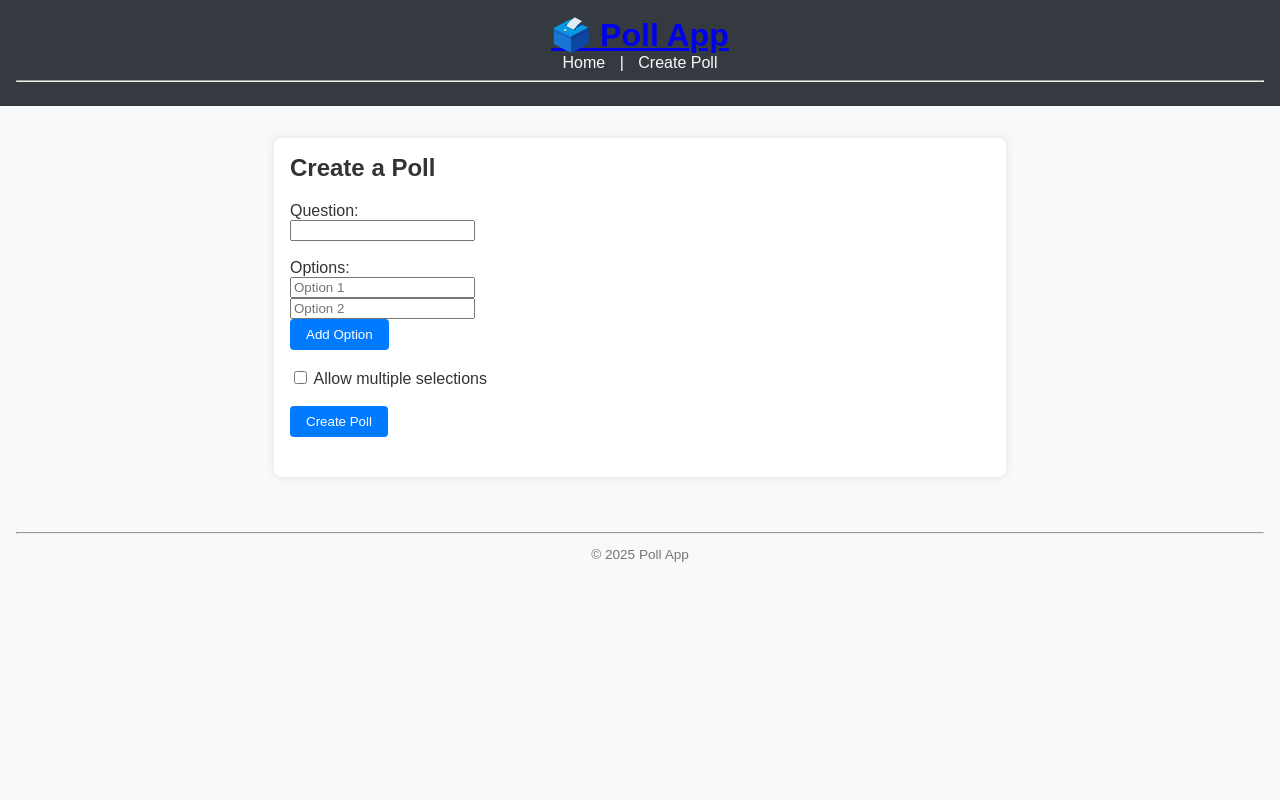
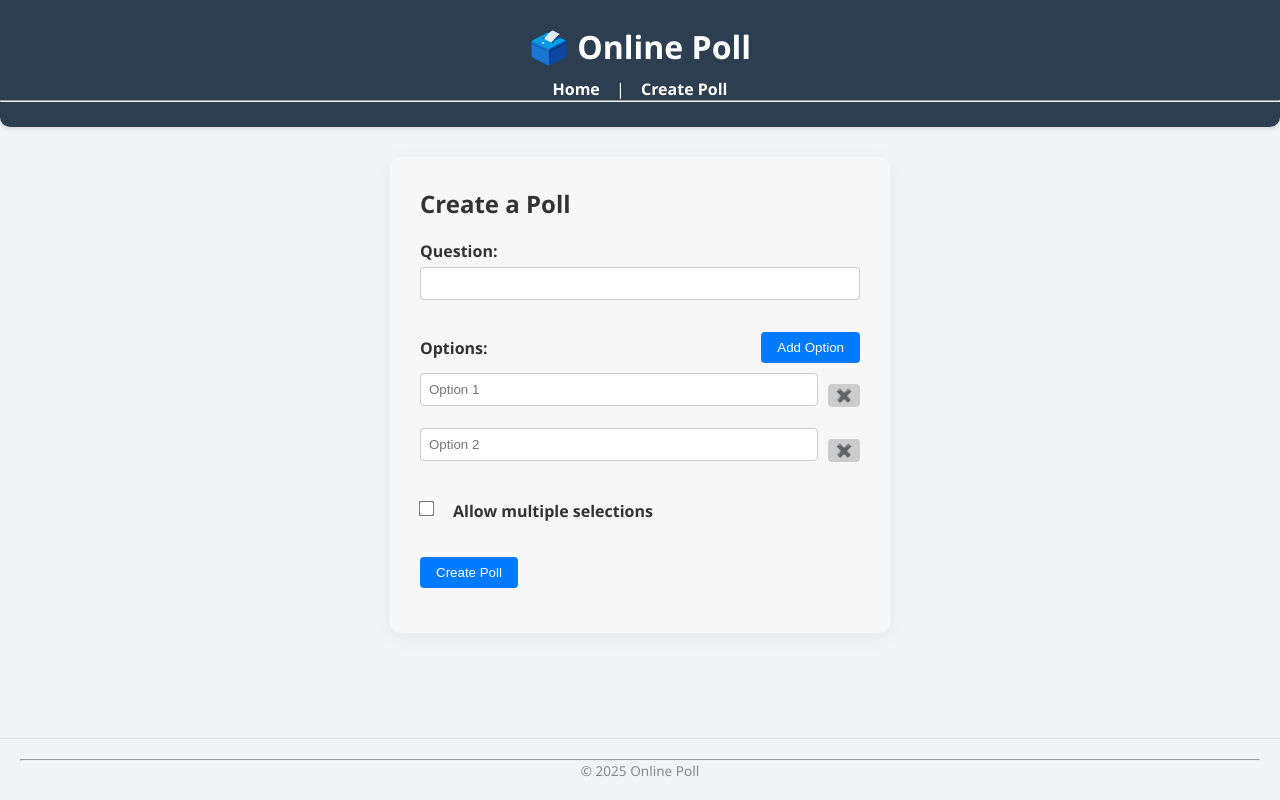
Before and after one commit to akey098/Final_Project_Online_poll, a Flask app: page /create in a window 1280 px wide. Run offline with Flask 3, Linux system fonts and the light colour scheme.

Commit message:
style fixed

```diff
--- a/app.py
+++ b/app.py
@@ -9,7 +9,6 @@ app.config['SECRET_KEY'] = 'poll_secret_key'
 
 db = SQLAlchemy(app)
 
-# Models
 class Poll(db.Model):
     id = db.Column(db.Integer, primary_key=True)
     question = db.Column(db.String(200), nullable=False)
@@ -58,6 +57,18 @@ def vote(poll_id):
             option.votes += 1
 
     db.session.commit()
+    return redirect(url_for('poll_results', poll_id=poll.id))
+
+@app.route('/results/<int:poll_id>')
+def poll_results(poll_id):
+    poll = Poll.query.get_or_404(poll_id)
+    return render_template('results.html', poll=poll)
+
+@app.route('/delete/<int:poll_id>', methods=['POST'])
+def delete_poll(poll_id):
+    poll = Poll.query.get_or_404(poll_id)
+    db.session.delete(poll)
+    db.session.commit()
     return redirect(url_for('index'))
 
 if __name__ == '__main__':
--- a/static/css/styles.css
+++ b/static/css/styles.css
@@ -1,89 +1,253 @@
-body {
-    font-family: Arial, sans-serif;
+/* Reset & base */
+* {
     margin: 0;
     padding: 0;
-    background-color: #f8f9fa;
-    color: #333;
+    box-sizing: border-box;
 }
 
+body {
+    font-family: 'Segoe UI', Tahoma, Geneva, Verdana, sans-serif;
+    background: #f1f3f6;
+    color: #333;
+    display: flex;
+    flex-direction: column;
+    align-items: center;
+    min-height: 100vh;
+}
+
+/* Header - dark blue with white text */
 header {
-    background-color: #343a40;
+    width: 100%;
+    background-color: #2c3e50;
     color: white;
-    padding: 1rem;
+    padding: 25px 0;
     text-align: center;
+    border-radius: 0 0 10px 10px;
+    box-shadow: 0 2px 5px rgba(0,0,0,0.1);
 }
 
 header h1 {
-    margin: 0;
     font-size: 2rem;
+    margin-bottom: 10px;
+    color: white;
 }
 
-header nav a {
-    color: #f8f9fa;
-    margin: 0 10px;
-    text-decoration: none;
+nav {
+    margin-top: 10px;
 }
 
-header nav a:hover {
-    text-decoration: underline;
+nav a {
+    color: white;
+    text-decoration: none;
+    margin: 0 12px;
+    font-weight: bold;
 }
 
-main {
-    max-width: 700px;
-    margin: 2rem auto;
-    padding: 1rem;
-    background-color: white;
-    border-radius: 8px;
-    box-shadow: 0 0 10px rgba(0, 0, 0, 0.1);
+nav a:hover {
+    text-decoration: none;
+    opacity: 0.85;
 }
 
-h2 {
-    margin-top: 0;
+/* Main content */
+main {
+    width: 100%;
+    max-width: 800px;
+    padding: 30px;
 }
 
-form {
-    margin-bottom: 1.5rem;
+/* Poll cards */
+.poll {
+    background: white;
+    padding: 25px;
+    border-radius: 10px;
+    box-shadow: 0 4px 20px rgba(0, 0, 0, 0.05);
+    margin-bottom: 30px;
+    text-align: left;
 }
 
-input[type=\"text\"] {
-    width: 100%;
-    padding: 0.5rem;
-    margin-bottom: 1rem;
-    border: 1px solid #ccc;
-    border-radius: 4px;
+.poll h3 {
+    margin-bottom: 20px;
 }
 
+/* Forms and spacing */
+form {
+    margin-bottom: 10px;
+}
+
+form label {
+    display: block;
+    margin: 12px 0;
+}
+
+form .poll-options {
+    margin-bottom: 15px;
+}
+
+form button[type="submit"] {
+    margin-top: 15px;
+    margin-bottom: 5px;
+}
+
+form input[type="checkbox"] {
+    margin-top: 10px;
+    margin-bottom: 8px;
+}
+
+/* Inputs */
+input[type="radio"],
+input[type="checkbox"] {
+    transform: scale(1.2);
+    margin-right: 10px;
+}
+
+input[type="text"] {
+    width: 80%;
+    padding: 8px;
+    margin-bottom: 10px;
+    border-radius: 4px;
+    border: 1px solid #ccc;
+}
+
+.option {
+    display: flex;
+    justify-content: center;
+    align-items: center;
+    gap: 10px;
+    margin-bottom: 10px;
+}
+
+/* Option label + Add button in one line */
+.option-header {
+    display: flex;
+    justify-content: space-between;
+    align-items: center;
+    margin-bottom: 10px;
+}
+
+.option-header label {
+    margin: 0;
+    font-weight: bold;
+}
+
+/* Buttons */
 button {
     background-color: #007bff;
     color: white;
-    padding: 0.5rem 1rem;
     border: none;
+    padding: 8px 16px;
     border-radius: 4px;
     cursor: pointer;
+    font-weight: 500;
 }
 
 button:hover {
     background-color: #0056b3;
 }
 
-.poll {
-    margin-bottom: 2rem;
+/* Delete poll button: smaller and grey */
+button.delete-btn {
+    background-color: #ccc;
+    color: #333;
+    font-size: 0.85rem;
+    padding: 6px 12px;
 }
 
-.results {
-    margin-top: 0.5rem;
-    font-size: 0.95rem;
+button.delete-btn:hover {
+    background-color: #999;
 }
 
-.selected {
-    background-color: #e2f0ff;
-    border-radius: 4px;
-    padding: 2px 5px;
+/* Option delete (X button) */
+.option .delete-btn {
+    background-color: #ccc;
+    color: #333;
+    font-size: 0.8rem;
+    padding: 4px 8px;
 }
 
+.option .delete-btn:hover {
+    background-color: #999;
+}
+
+/* Results */
+.result-container {
+    margin-top: 20px;
+}
+
+.result-row {
+    margin-bottom: 20px;
+}
+
+.label {
+    display: flex;
+    justify-content: space-between;
+    font-weight: bold;
+    margin-bottom: 5px;
+}
+
+.bar-wrap {
+    background-color: #e0e0e0;
+    border-radius: 4px;
+    height: 8px;
+    overflow: hidden;
+}
+
+.bar {
+    height: 100%;
+    background-color: #3498db;
+    transition: width 0.3s ease;
+}
+
+.votes {
+    font-size: 0.9rem;
+    color: #666;
+    margin-top: 3px;
+}
+
+/* Footer */
 footer {
+    width: 100%;
+    padding: 20px;
+    font-size: 0.85rem;
+    color: #888;
     text-align: center;
-    padding: 1rem;
-    font-size: 0.85rem;
-    color: #777;
+    border-top: 1px solid #ddd;
+    margin-top: auto;
 }
+.form-box {
+    max-width: 500px;
+    margin: 0 auto;
+    background: #f7f7f7; /* light gray */
+    padding: 30px;
+    border-radius: 10px;
+    box-shadow: 0 4px 20px rgba(0, 0, 0, 0.05);
+}
+
+/* Align h2 left inside form */
+.form-box h2 {
+    text-align: left;
+    margin-bottom: 20px;
+}
+
+
+form label {
+    display: block;
+    font-weight: bold;
+    margin: 12px 0 5px;
+}
+
+form input[type="text"] {
+    width: 100%;
+    margin-bottom: 12px;
+}
+
+.option-header {
+    margin-top: 20px;
+}
+
+.checkbox-row {
+    display: flex;
+    align-items: center;
+    gap: 10px;
+    margin-top: 15px;
+    margin-bottom: 15px;
+}
--- a/static/js/main.js
+++ b/static/js/main.js
@@ -1,44 +1,32 @@
-document.addEventListener("DOMContentLoaded", () => {
-    const pollForms = document.querySelectorAll("form.vote-form");
+function addOption() {
+    const container = document.getElementById('options');
+    const count = container.children.length + 1;
 
-    pollForms.forEach((form) => {
-        form.addEventListener("submit", async (e) => {
-            e.preventDefault();
-            const pollId = form.dataset.pollId;
-            const formData = new FormData();
+    const div = document.createElement('div');
+    div.className = 'option';
+    div.innerHTML = `
+        <input type="text" name="options" placeholder="Option ${count}" required readonly onfocus="this.removeAttribute('readonly')">
+        <button type="button" class="delete-btn" onclick="removeOption(this)">✖️</button>
+    `;
 
-            const inputs = form.querySelectorAll("input[name='choice']");
-            inputs.forEach(input => {
-                if (input.checked) {
-                    formData.append("choice", input.value);
-                }
-            });
+    container.appendChild(div);
+    updatePlaceholders();
+}
 
-            try {
-                const response = await fetch(`/vote/${pollId}`, {
-                    method: "POST",
-                    body: formData
-                });
+function removeOption(button) {
+    const option = button.closest('.option');
+    const options = document.querySelectorAll('.option');
+    if (options.length > 2) {
+        option.remove();
+        updatePlaceholders();
+    } else {
+        alert('At least two options are required.');
+    }
+}
 
-                if (response.ok) {
-                    const data = await response.json();
-                    updateResults(pollId, data.results);
-                } else {
-                    alert("Failed to vote.");
-                }
-            } catch (err) {
-                console.error("Error:", err);
-            }
-        });
+function updatePlaceholders() {
+    const inputs = document.querySelectorAll('#options input[type="text"]');
+    inputs.forEach((input, i) => {
+        input.placeholder = `Option ${i + 1}`;
     });
-
-    function updateResults(pollId, results) {
-        const resultsContainer = document.getElementById(`results-${pollId}`);
-        resultsContainer.innerHTML = "";
-        results.forEach(opt => {
-            const p = document.createElement("p");
-            p.innerHTML = `<strong>${opt.text}</strong>: ${opt.votes} votes`;
-            resultsContainer.appendChild(p);
-        });
-    }
-});
+}
--- a/templates/base.html
+++ b/templates/base.html
@@ -2,26 +2,24 @@
 <html lang="en">
 <head>
     <meta charset="UTF-8">
-    <title>Simple Poll App</title>
+    <title>Online Poll</title>
     <link rel="stylesheet" href="{{ url_for('static', filename='css/styles.css') }}">
 </head>
 <body>
     <header>
-        <h1><a href="{{ url_for('index') }}">🗳️ Poll App</a></h1>
+        <h1>🗳️ Online Poll</h1>
         <nav>
             <a href="{{ url_for('index') }}">Home</a> |
             <a href="{{ url_for('create') }}">Create Poll</a>
         </nav>
         <hr>
     </header>
-
     <main>
         {% block content %}{% endblock %}
     </main>
-
     <footer>
         <hr>
-        <p>&copy; 2025 Poll App</p>
+        <p>&copy; 2025 Online Poll</p>
     </footer>
 </body>
 </html>
--- a/templates/create.html
+++ b/templates/create.html
@@ -1,32 +1,34 @@
 {% extends 'base.html' %}
 {% block content %}
+<div class="form-box">
     <h2>Create a Poll</h2>
     <form method="POST">
-    <label>Question:</label><br>
-    <input type="text" name="question" required><br><br>
+        <label>Question:</label>
+        <input type="text" name="question" required>
 
-    <label>Options:</label><br>
+        <div class="option-header">
+            <label>Options:</label>
+            <button type="button" onclick="addOption()">Add Option</button>
+        </div>
+
         <div id="options">
-        <input type="text" name="options" placeholder="Option 1" required><br>
-        <input type="text" name="options" placeholder="Option 2" required><br>
+            <div class="option">
+                <input type="text" name="options" placeholder="Option 1" required readonly onfocus="this.removeAttribute('readonly')">
+                <button type="button" class="delete-btn" onclick="removeOption(this)">✖️</button>
             </div>
-    <button type="button" onclick="addOption()">Add Option</button><br><br>
+            <div class="option">
+                <input type="text" name="options" placeholder="Option 2" required readonly onfocus="this.removeAttribute('readonly')">
+                <button type="button" class="delete-btn" onclick="removeOption(this)">✖️</button>
+            </div>
+        </div>
 
+        <div class="checkbox-row">
             <input type="checkbox" name="is_multiple_choice" id="is_multiple_choice">
-    <label for="is_multiple_choice">Allow multiple selections</label><br><br>
+            <label for="is_multiple_choice">Allow multiple selections</label>
+        </div>
 
         <button type="submit">Create Poll</button>
     </form>
-
-<script>
-function addOption() {
-    const input = document.createElement('input');
-    input.type = 'text';
-    input.name = 'options';
-    input.required = true;
-    input.placeholder = 'Another option';
-    document.getElementById('options').appendChild(input);
-    document.getElementById('options').appendChild(document.createElement('br'));
-}
-</script>
+</div>
+<script src="{{ url_for('static', filename='js/main.js') }}"></script>
 {% endblock %}
```
Also changed, not shown: templates/index.html (+4 -8 lines), templates/results.html (added, +23 -0 lines), README.md, instance/polls.db. Lines whose indentation alone changed are shown as unchanged.
